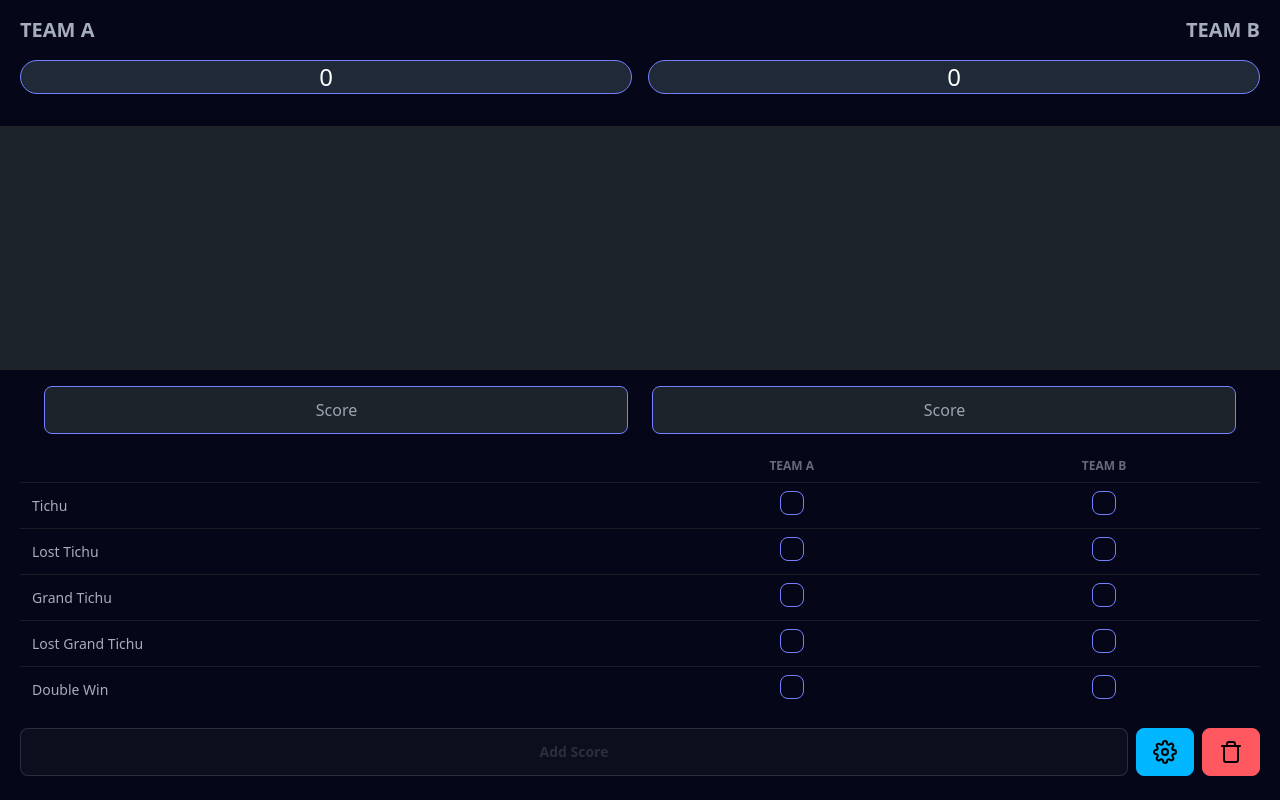
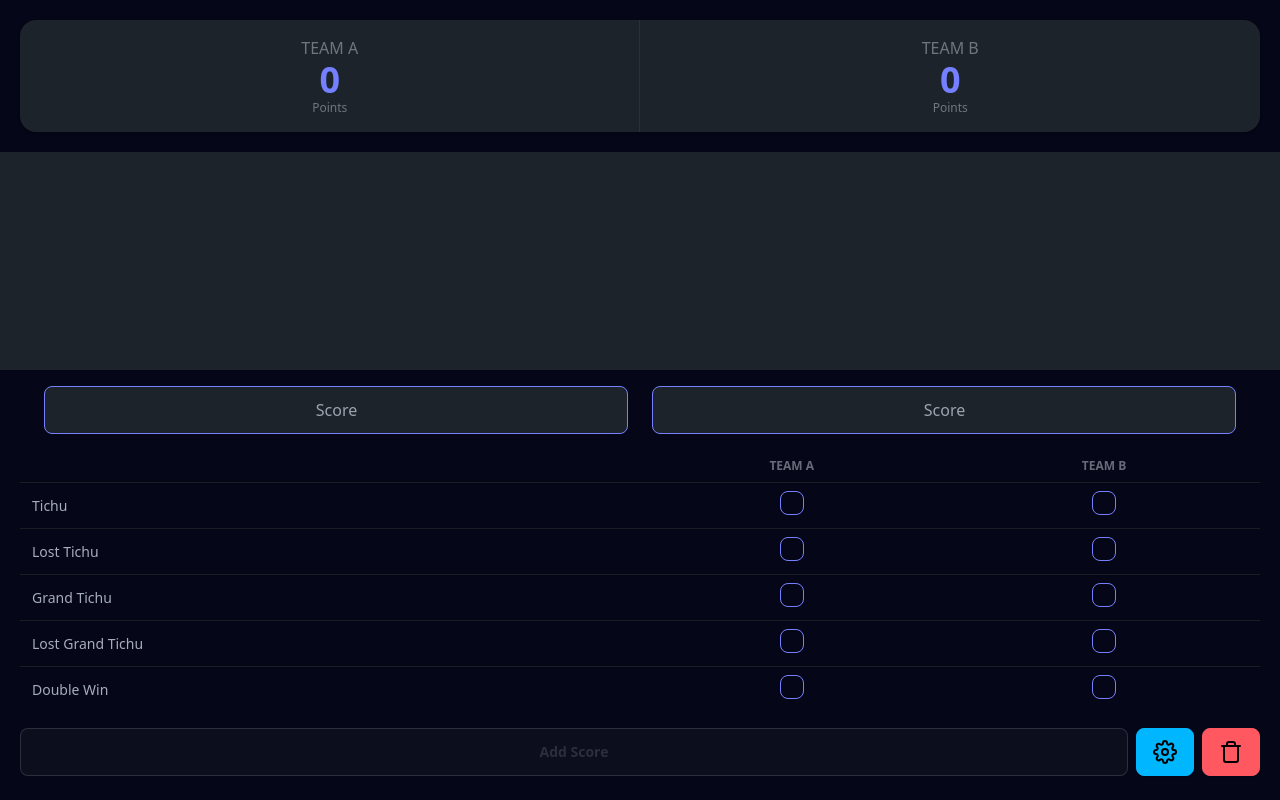
Before and after one commit to phiwut/tichu-counter, a SvelteKit app: page / in a window 1280 px wide. Built offline with nearby package versions, Linux system fonts and the light colour scheme.

Commit message:
Update Header.svelte

```diff
--- a/src/components/Header.svelte
+++ b/src/components/Header.svelte
@@ -19,23 +19,17 @@
 	});
 </script>
 
-<div class="sticky top-0 bg-primary-content z-10 py-4">
-	<div class="flex justify-between w-full px-5">
-		<div class="text-xl text-center font-bold">{teamA}</div>
-		<div class="text-xl text-center font-bold">{teamB}</div>
-	</div>
-	<div class="flex justify-between w-full px-5 my-4">
-		<input
-			type="text"
-			value={totalA}
-			class="border border-primary rounded-full w-1/2 flex items-center justify-center text-2xl text-center bg-gray-800 text-white mr-2"
-			readonly
-		/>
-		<input
-			type="text"
-			value={totalB}
-			class="border border-primary rounded-full w-1/2 flex items-center justify-center text-2xl text-center bg-gray-800 text-white ml-2"
-			readonly
-		/>
+<div class="sticky top-0 bg-primary-content z-10 p-5">
+	<div class="stats shadow w-full">
+		<div class="stat place-items-center">
+			<div class="stat-title">{teamA}</div>
+			<div class="stat-value text-primary">{totalA}</div>
+			<div class="stat-desc">Points</div>
+		</div>
+		<div class="stat place-items-center">
+			<div class="stat-title">{teamB}</div>
+			<div class="stat-value text-primary">{totalB}</div>
+			<div class="stat-desc">Points</div>
+		</div>
 	</div>
 </div>
```
